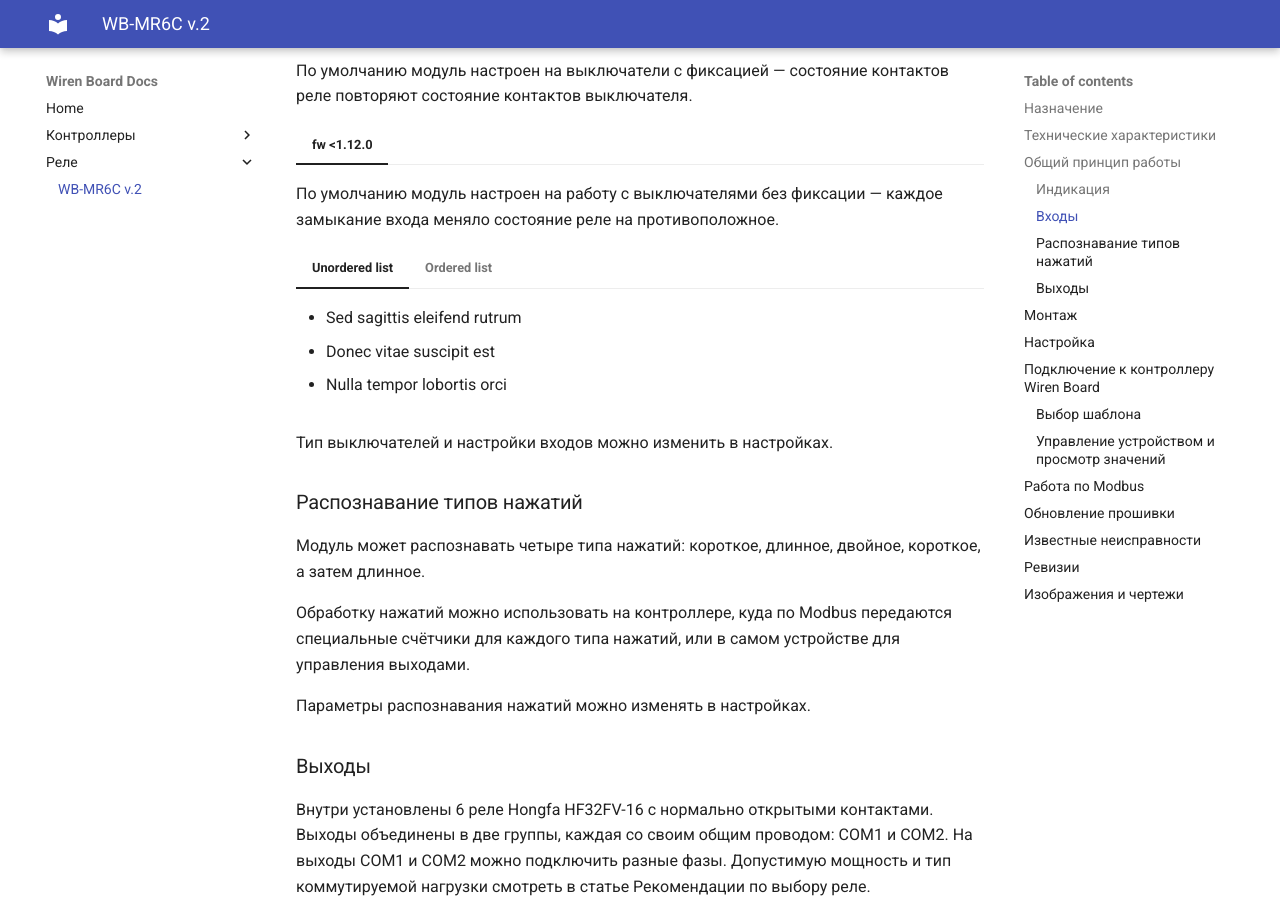
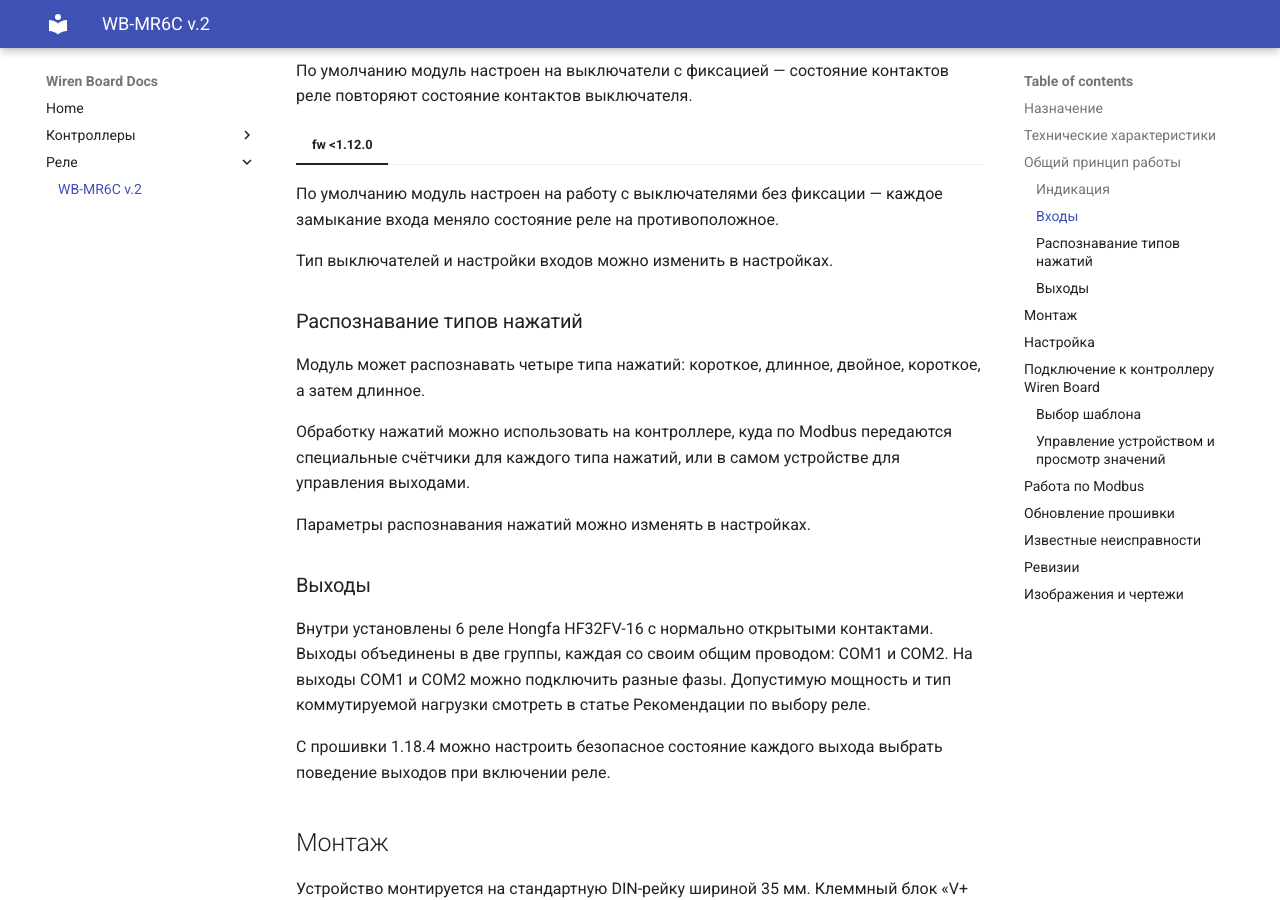
Before and after one commit to aadegtyarev/mkdocs-test, an MkDocs documentation site: the page built from docs/relay/wb-mr6c-v2/index.md, in a window 1280 px wide and 900 px high, scrolled down 1597 px. Built offline with MkDocs 1.6.1 and Material for MkDocs 9.7.7, drawn with Linux system fonts in a browser that asks for light colours.

Commit message:
Update index.md

```diff
--- a/docs/relay/wb-mr6c-v2/index.md
+++ b/docs/relay/wb-mr6c-v2/index.md
@@ -21,29 +21,22 @@
 К входам можно подключить выключатели для прямого управления выходами, или источник сигнала и посчитать количество импульсов, а также измерить его частоту. Максимальное значение измеряемой частоты сигнала зависит от ревизии устройства и от количества измеряемых сигналов. На испытании мы успешно измеряли шесть сигналов одновременно на частоте 2.5 кГц.
 
 === "fw <1.15.0"
+
 К входам можно подключить выключатели для прямого управления выходами, или источник сигнала и посчитать количество импульсов.
 
 Выключатели можно использовать с фиксацией и без неё. При использовании выключателей без фиксации доступно распознавание нескольких типов нажатий, на которые можно назначить свои действия — это полезно для создания сценарных выключателей. Также эти нажатия транслируются на контроллер по Modbus, где вы можете обрабатывать их программно. В ПО контроллера Wiren Board счётчики нажатий по умолчанию не опрашиваются, если они вам нужны — включите их опрос в настройках устройства.
 
+
 По умолчанию каждый вход управляет выходом с таким же номером, а вход с номером «0» отключает все выходы.
 
 === "fw >=<1.12.0"
+
 По умолчанию модуль настроен на выключатели с фиксацией — состояние контактов реле повторяют состояние контактов выключателя.
 
 === "fw <1.12.0"
+
 По умолчанию модуль настроен на работу с выключателями без фиксации — каждое замыкание входа меняло состояние реле на противоположное.
 
-=== "Unordered list"
-
-    * Sed sagittis eleifend rutrum
-    * Donec vitae suscipit est
-    * Nulla tempor lobortis orci
-
-=== "Ordered list"
-
-    1. Sed sagittis eleifend rutrum
-    2. Donec vitae suscipit est
-    3. Nulla tempor lobortis orci
 
 Тип выключателей и настройки входов можно изменить в настройках.
 
```
